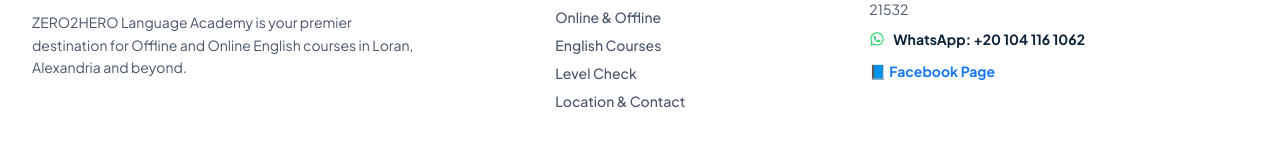
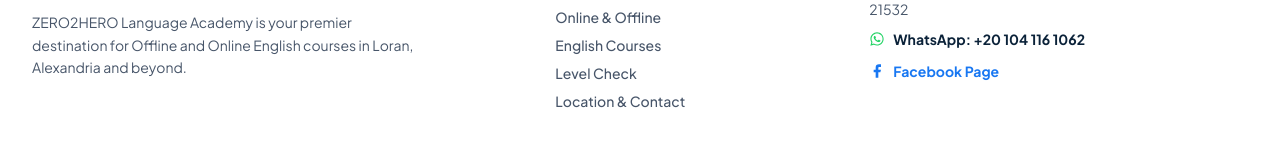
Before and after one commit to abdelrahmanmansoureid-oss/zero2hero-language-academy, a React (Vite) app: page / in a window 1280 px wide. Shown: the part 5174-5325 px from the top of the page. Built offline with nearby package versions, Linux system fonts and the light colour scheme.

Commit message:
release(v1.1.3): Replace book emoji with FacebookIcon in footer

```diff
--- a/src/App.jsx
+++ b/src/App.jsx
@@ -951,9 +951,10 @@ export default function App() {
                     href={FACEBOOK_URL}
                     target="_blank"
                     rel="noopener noreferrer"
-                    className="font-bold text-[#1877F2] hover:underline"
+                    className="inline-flex items-center gap-2 font-bold text-[#1877F2] hover:underline"
                   >
-                    📘 {t.topbarFb}
+                    <FacebookIcon className="w-4 h-4 text-[#1877F2] shrink-0" />
+                    <span>{t.topbarFb}</span>
                   </a>
                 </li>
               </ul>
```
